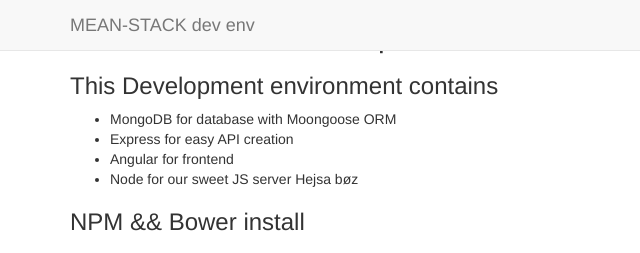
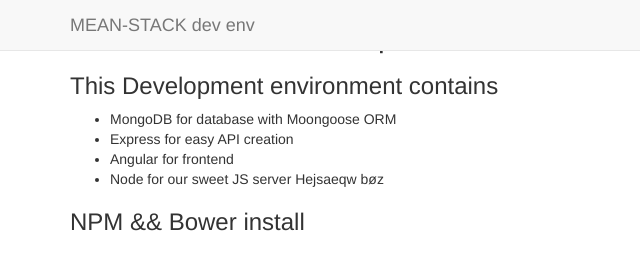
Before and after one commit to AndrOttosen/ProjectDnD, a website: page public/index.html at #/frontpage in a window 1280 px wide. Shown: the top 253 px of the page, 0-640 px from the left. Drawn offline with nearby package versions, Linux system fonts and the light colour scheme; some packages are replaced by stand-ins of ours.

Commit message:
mathiaspiegn

```diff
--- a/public/views/frontpage.html
+++ b/public/views/frontpage.html
@@ -6,7 +6,7 @@
             <li>MongoDB for database with Moongoose ORM</li>
             <li>Express for easy API creation</li>
             <li>Angular for frontend</li>
-            <li>Node for our sweet JS server Hejsa bøz</li>
+            <li>Node for our sweet JS server Hejsaeqw bøz</li>
         </ul>
 
         <h3>NPM && Bower install</h3>
```
